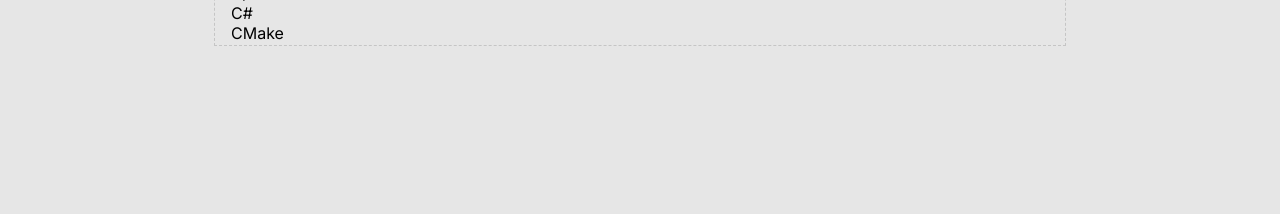
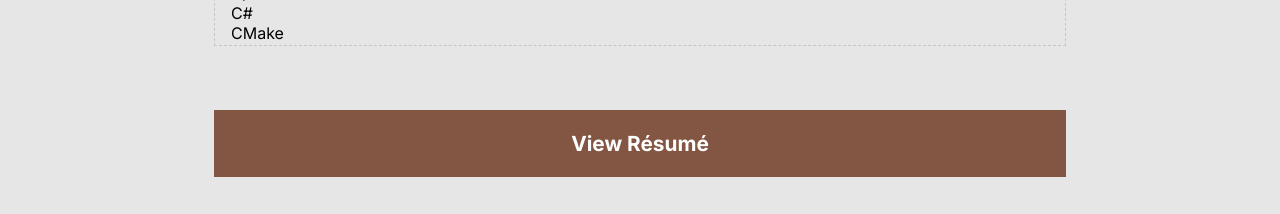
Before and after one commit to Jnxvln/devportfolio, a Next.js app: page /projects in a window 1280 px wide. Shown: the part 722-936 px from the top of the page. Before the commit the page ends 800 px from the top, so only its background shows below. Built offline with nearby package versions, Linux system fonts and the light colour scheme; no server answers; the database is empty.

Commit message:
Update landing page elements and styles

```diff
--- a/app/landing.module.scss
+++ b/app/landing.module.scss
@@ -51,6 +51,23 @@
    flex-wrap: wrap;
 }
 
+.projects {
+   background-color: rgb(153, 106, 97);
+   transition: background-color 0.28s ease-in-out;
+
+   &:hover {
+      background-color: rgb(138, 88, 78);
+      transition: background-color 0.28s ease-in-out;
+   }
+
+   .projects-link {
+      padding: 1em;
+      text-align: center;
+      color: white;
+      font-size: 1.3rem;
+   }
+}
+
 @media screen and (min-width: 992px) {
    .whoami,
    .experience,
--- a/app/projects/page.tsx
+++ b/app/projects/page.tsx
@@ -1,3 +1,4 @@
+import Link from 'next/link'
 import ProjectList from '@/libs/components/projects/ProjectList/ProjectList'
 import { TProject } from '@/libs/AppTypes'
 import { getProjects } from '../../libs/controllers/Projects'
@@ -126,6 +127,14 @@ export default async function Projects() {
                <li>YAML</li>
             </ul>
          </section>
+
+         <section className={styles['resume-container']}>
+            <div className={styles['resume']}>
+               <Link href="/resume">
+                  <h3 className={styles['resume-link']}>View Résumé</h3>
+               </Link>
+            </div>
+         </section>
       </section>
    )
 }
--- a/app/projects/projects.module.scss
+++ b/app/projects/projects.module.scss
@@ -53,3 +53,25 @@ $defaultMaxWidth: 900px;
 .p {
    line-height: 1.6;
 }
+
+.resume-container {
+   padding: 1.5em;
+
+   .resume {
+      margin: 1em 0;
+      background-color: rgb(131, 85, 67);
+      transition: background-color 0.28s ease-in-out;
+
+      &:hover {
+         background-color: rgb(104, 62, 45);
+         transition: background-color 0.28s ease-in-out;
+      }
+
+      .resume-link {
+         padding: 1em;
+         text-align: center;
+         color: white;
+         font-size: 1.3rem;
+      }
+   }
+}
```
Also changed, not shown: app/page.tsx (+7 -0 lines).
